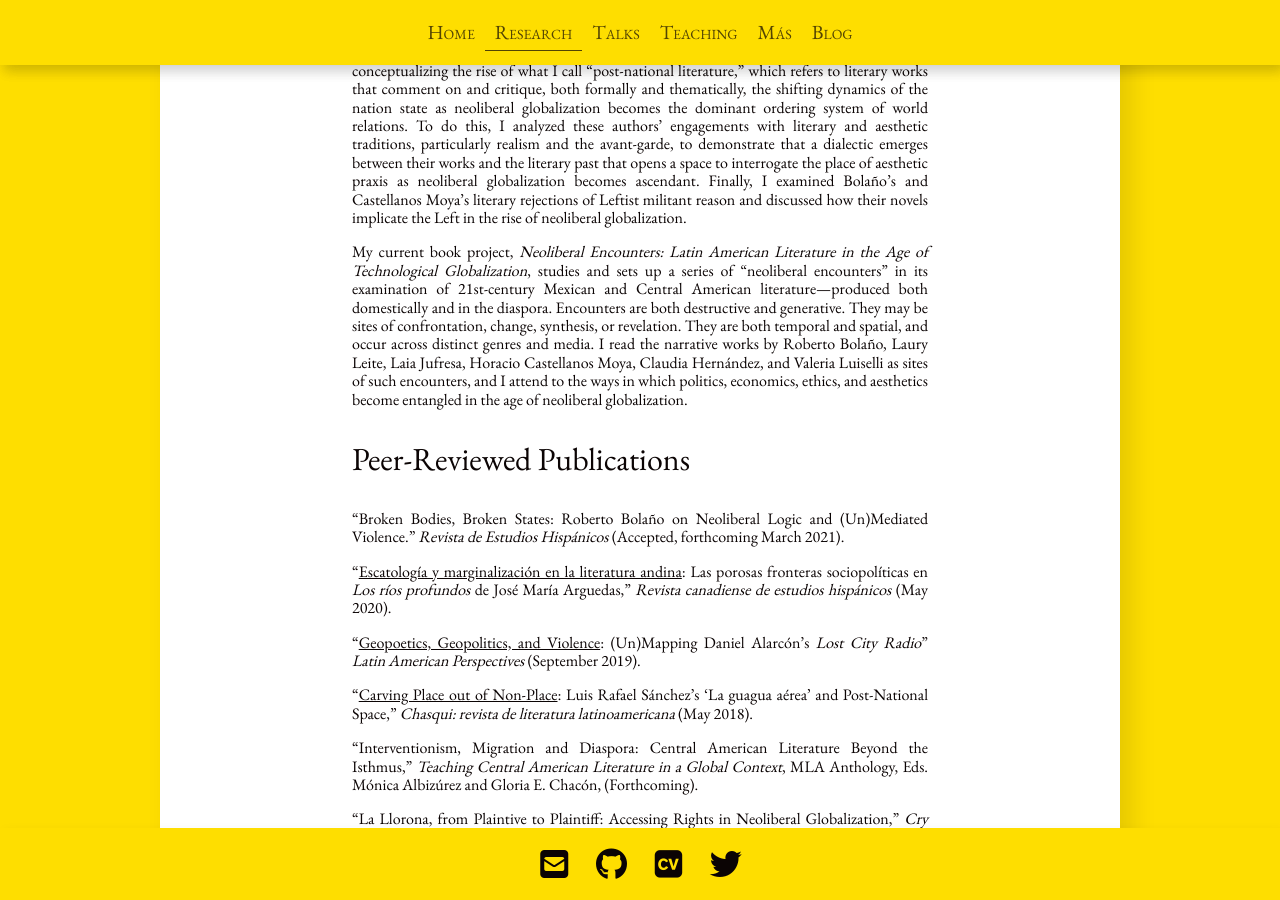
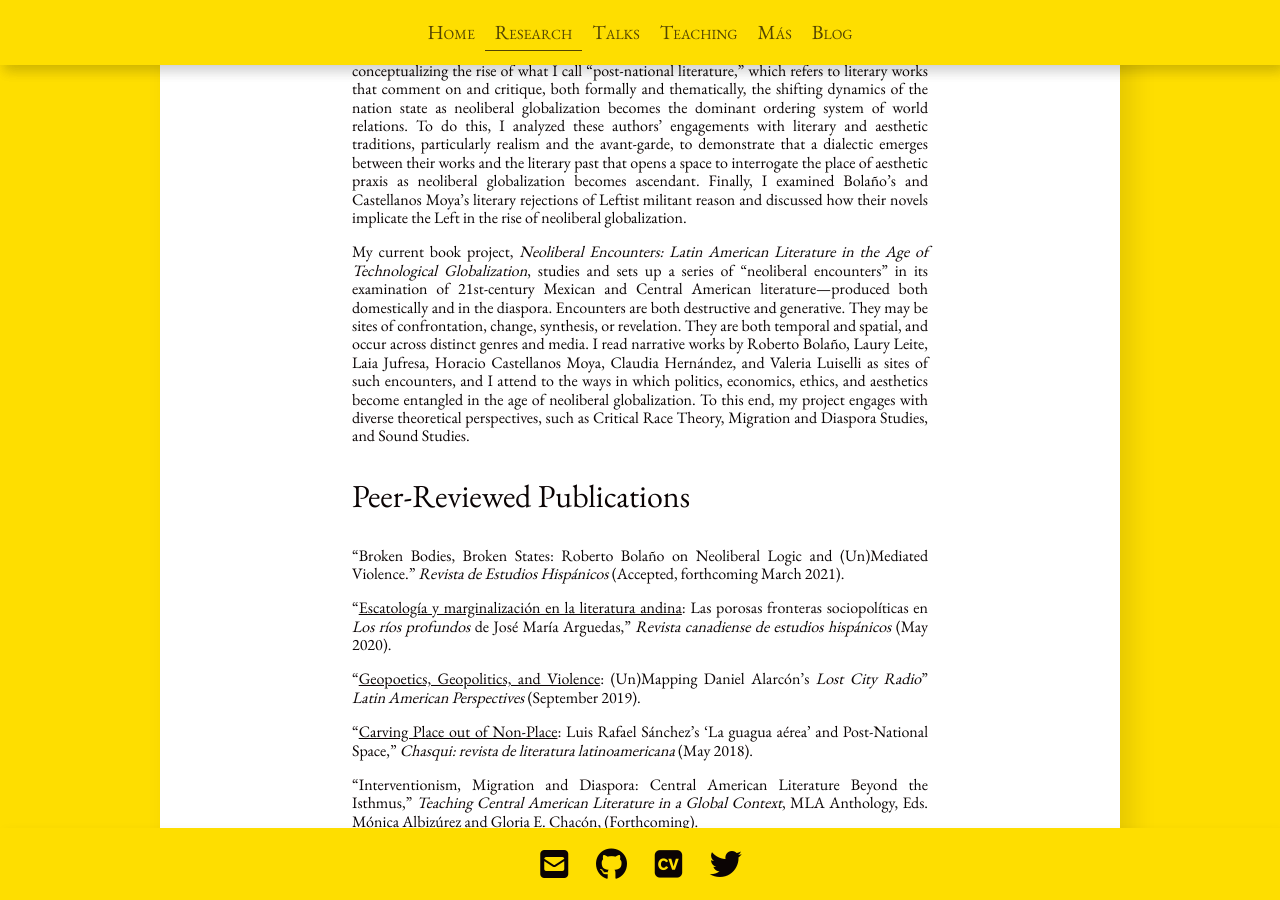
Before and after one commit to dajmcdon/tamara-site, a Jekyll site: the page built from research.md, in a window 1280 px wide and 900 px high, scrolled down 413 px. Built offline with Jekyll 4.4.1, drawn with Linux system fonts in a browser that asks for light colours; nearby versions of some CDN libraries; some web fonts are replaced.

Commit message:
Beristain

```diff
--- a/research.md
+++ b/research.md
@@ -19,7 +19,7 @@
 aesthetic praxis as neoliberal globalization becomes ascendant. Finally, I examined Bolaño’s and Castellanos Moya’s literary rejections
 of Leftist militant reason and discussed how their novels implicate the Left in the rise of neoliberal globalization.
 
-* My current book project, _Neoliberal Encounters: Latin American Literature in the Age of Technological Globalization_, studies and sets up a series of “neoliberal encounters” in its examination of 21st-century Mexican and Central American literature—produced both domestically and in the diaspora. Encounters are both destructive and generative. They may be sites of confrontation, change, synthesis, or revelation. They are both temporal and spatial, and occur across distinct genres and media. I read the narrative works by Roberto Bolaño, Laury Leite, Laia Jufresa, Horacio Castellanos Moya, Claudia Hernández, and Valeria Luiselli as sites of such encounters, and I attend to the ways in which politics, economics, ethics, and aesthetics become entangled in the age of neoliberal globalization.
+* My current book project, _Neoliberal Encounters: Latin American Literature in the Age of Technological Globalization_, studies and sets up a series of “neoliberal encounters” in its examination of 21st-century Mexican and Central American literature—produced both domestically and in the diaspora. Encounters are both destructive and generative. They may be sites of confrontation, change, synthesis, or revelation. They are both temporal and spatial, and occur across distinct genres and media. I read narrative works by Roberto Bolaño, Laury Leite, Laia Jufresa, Horacio Castellanos Moya, Claudia Hernández, and Valeria Luiselli as sites of such encounters, and I attend to the ways in which politics, economics, ethics, and aesthetics become entangled in the age of neoliberal globalization. To this end, my project engages with diverse theoretical perspectives, such as Critical Race Theory, Migration and Diaspora Studies, and Sound Studies.
 
 
 ## Peer-Reviewed Publications
```
Also changed, not shown: mas.md (+0 -1 lines), 1 other file.
